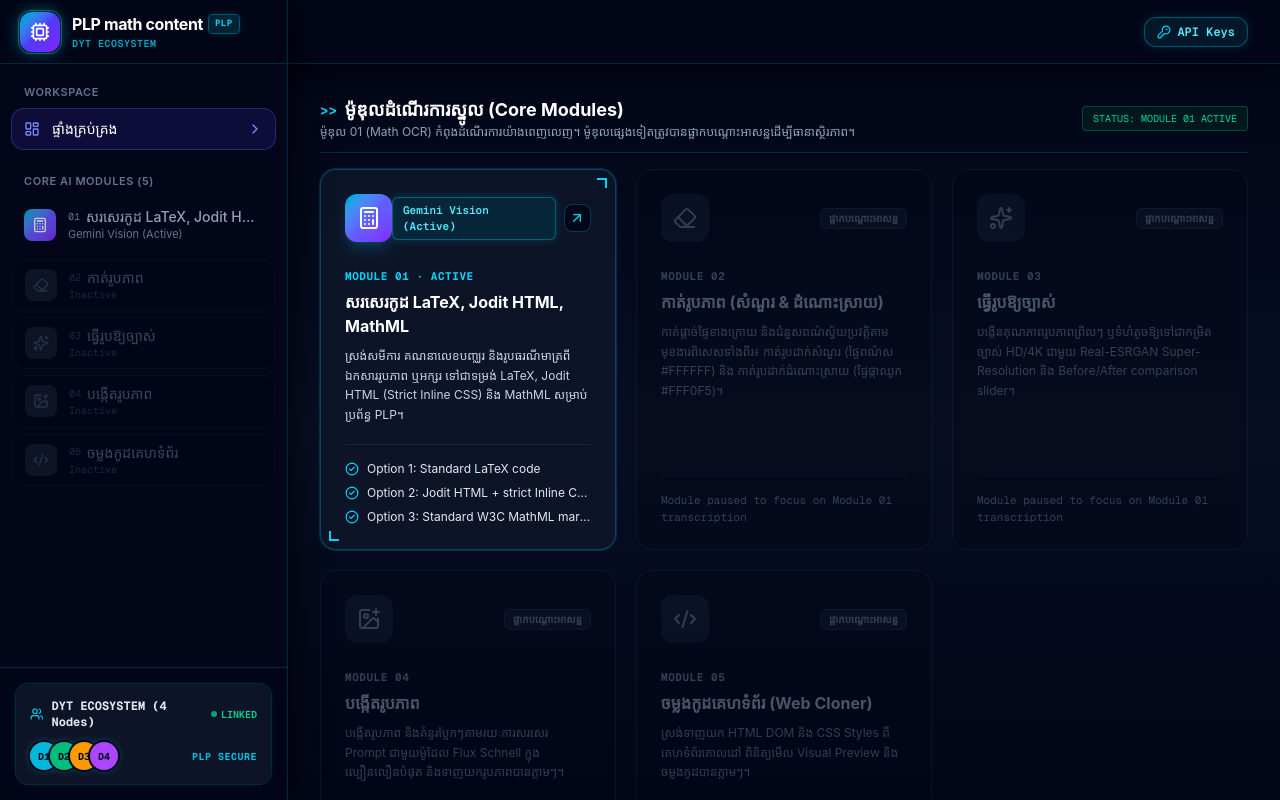
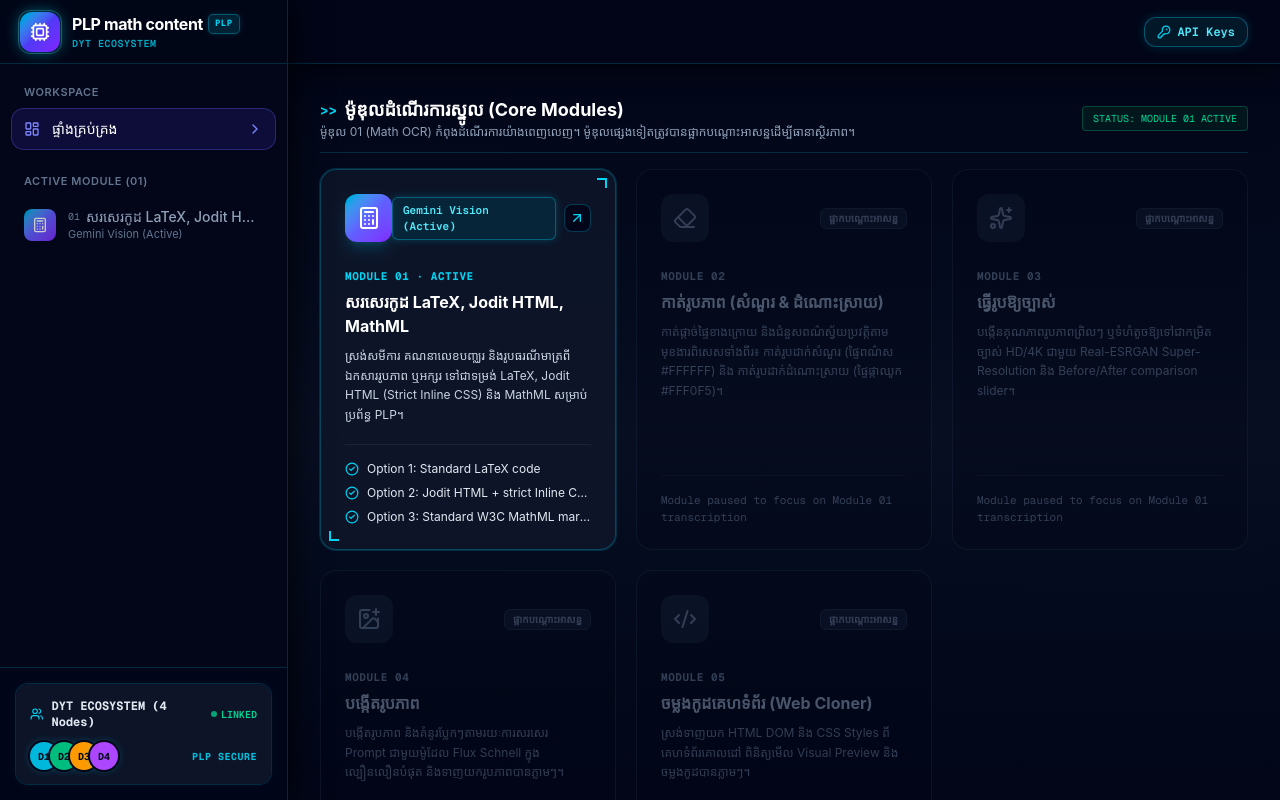
Before and after one commit to hounsophadayuth2234-ux/plp-math-ocr, a Next.js app: page / in a window 1280 px wide. Built offline with nearby package versions, Linux system fonts and the light colour scheme.

Commit message:
chore(sidebar): temporarily hide modules 02, 03, and 04 during module 01 stabilization

```diff
--- a/src/components/layout/Sidebar.tsx
+++ b/src/components/layout/Sidebar.tsx
@@ -114,47 +114,18 @@ export function Sidebar({ isOpen, onClose }: SidebarProps) {
             </Link>
           </div>
 
-          {/* 5 Core Functional Modules */}
+          {/* Active Functional Modules */}
           <div>
             <div className="mb-2 flex items-center justify-between px-3">
               <p className="text-[11px] font-semibold tracking-wider text-slate-500 uppercase">
-                Core AI Modules (5)
+                Active Module (01)
               </p>
             </div>
             <div className="space-y-1.5">
-              {CORE_TOOLS.map((tool) => {
+              {CORE_TOOLS.filter((tool) => !tool.disabled).map((tool) => {
                 const Icon = ICON_MAP[tool.iconName];
                 const isActive =
                   pathname === tool.href || pathname.startsWith(`${tool.href}/`);
-
-                if (tool.disabled) {
-                  return (
-                    <div
-                      key={tool.id}
-                      className="flex items-center justify-between rounded-xl px-3 py-2 text-sm opacity-40 cursor-not-allowed select-none bg-slate-950/40 border border-slate-900"
-                      title="Temporarily disabled — focusing on Module 01 stabilization"
-                    >
-                      <div className="flex min-w-0 items-center gap-3">
-                        <div className="flex h-8 w-8 shrink-0 items-center justify-center rounded-lg bg-slate-800 text-slate-500">
-                          <Icon className="h-4 w-4" />
-                        </div>
-                        <div className="min-w-0 flex-1">
-                          <div className="flex items-center gap-1.5">
-                            <span className="text-[10px] font-mono text-slate-600">
-                              0{tool.number}
-                            </span>
-                            <p className="truncate font-medium text-slate-400">
-                              {tool.shortTitle}
-                            </p>
-                          </div>
-                          <p className="truncate text-[10px] text-slate-600 font-mono">
-                            Inactive
-                          </p>
-                        </div>
-                      </div>
-                    </div>
-                  );
-                }
 
                 return (
                   <Link
```
